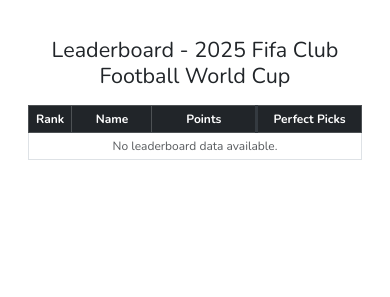
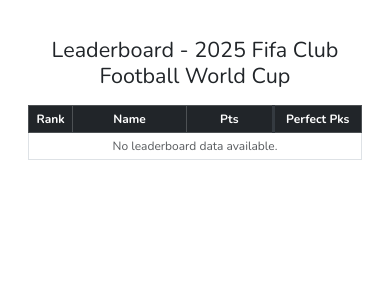
Before and after one commit to theswapmeat/superpredicto, a Flask app: page / in a window 390 px wide. Shown: the part 547-844 px from the top of the page. Run offline with Flask 3, Linux system fonts and the light colour scheme.

Commit message:
Minor style changes

```diff
--- a/client/templates/base.html
+++ b/client/templates/base.html
@@ -64,7 +64,7 @@
         <div class="collapse navbar-collapse" id="navbarNav">
           <ul class="navbar-nav ms-auto align-items-center">
             <li class="nav-item">
-              <a class="nav-link" href="/submit-picks">Submit Picks</a>
+              <a class="nav-link" href="/submit-picks">Submit / Edit Picks</a>
             </li>
             <li class="nav-item">
               <a class="nav-link" href="/predictions">All Predictions</a>
--- a/client/templates/index.html
+++ b/client/templates/index.html
@@ -7,25 +7,24 @@
       width: 10% !important; /* Rank - unchanged */
     }
     .mobile-header th:nth-child(2) {
-      width: 20.25% !important; /* Name - increased */
+      width: 28.25% !important; /* Name - increased by 10% */
     }
     .mobile-header th:nth-child(3) {
-      width: 26.5% !important; /* Points - decreased */
+      width: 21.5% !important; /* Points - decreased by 5% */
     }
     .mobile-header th:nth-child(4) {
-      width: 26.5% !important; /* Perfect Picks - decreased */
+      width: 21.5% !important; /* Perfect Picks - decreased by 5% */
     }
 
     /* Mobile table cells */
     td:nth-child(2) {
-      width: 20.25% !important; /* Name cell - match header */
+      width: 28.25% !important;
     }
     td:nth-child(3),
     td:nth-child(4) {
-      width: 26.5% !important; /* Points and Perfect Picks - match header */
+      width: 21.5% !important;
     }
 
-    /* Intro banner font size */
     .intro-banner {
       font-size: 0.85rem;
     }
@@ -57,8 +56,8 @@
     </li>
     <li>
       Scoring: 4 points for a perfect pick, 2 for right winner + correct score
-      of winner, 1 for partial match,
-      <strong>0 points</strong> for incorrect or invalid picks.
+      of winner, 1 for partial match, <strong>0 points</strong> for incorrect or
+      invalid picks.
     </li>
     <li>
       Predictions of <strong>1-0 or 0-1</strong> are considered invalid unless
@@ -143,9 +142,9 @@
       <thead class="table-dark text-center mobile-header">
         <tr>
           <th style="width: 9.5%">Rank</th>
-          <th style="width: 21.5%">Name</th>
-          <th class="mobile-stat-col border-thick-right">Points</th>
-          <th class="mobile-stat-col">Perfect Picks</th>
+          <th style="width: 28.25%">Name</th>
+          <th class="mobile-stat-col border-thick-right">Pts</th>
+          <th class="mobile-stat-col">Perfect Pks</th>
         </tr>
       </thead>
 
```
Also changed, not shown: client/templates/submit_picks.html (+15 -1 lines).
